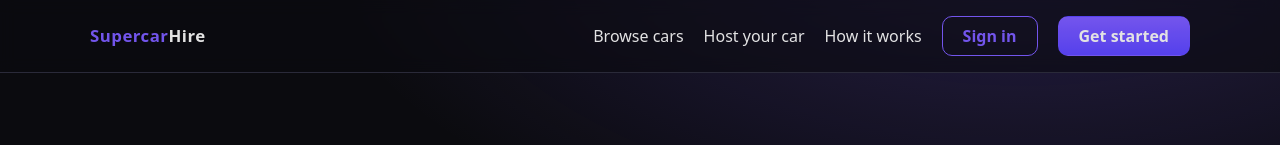
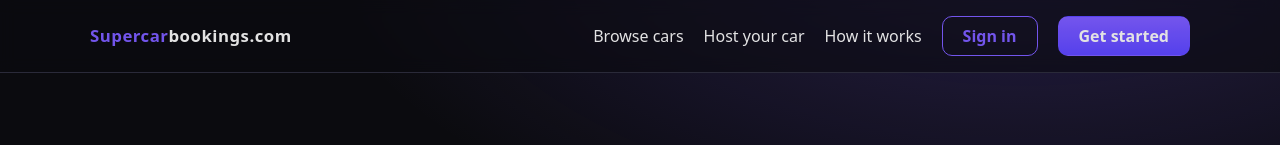
Before and after one commit to bossphill6-hash/Supercar-bookings, a plain HTML site: page browse.html in a window 1280 px wide. Shown: the top 145 px of the page. Drawn offline with Linux system fonts and the light colour scheme.

Commit message:
Update browse.html

```diff
--- a/browse.html
+++ b/browse.html
@@ -3,14 +3,14 @@
 <head>
   <meta charset="UTF-8" />
   <meta name="viewport" content="width=device-width, initial-scale=1.0" />
-  <title>Browse supercars — Supercar Hire</title>
+  <title>Browse supercars — supercarbookings.com</title>
   <link rel="stylesheet" href="styles.css" />
 </head>
 <body>
 
 <header class="nav" role="navigation">
   <div class="container inner">
-    <a class="brand" href="index.html" aria-label="Supercar Hire home"><strong>Supercar</strong>Hire</a>
+    <a class="brand" href="index.html" aria-label="Supercar Hire home"><strong>Supercar</strong>bookings.com</a>
     <nav class="links" aria-label="Primary">
       <a href="browse.html">Browse cars</a>
       <a href="#" aria-disabled="true">Host your car</a>
```
